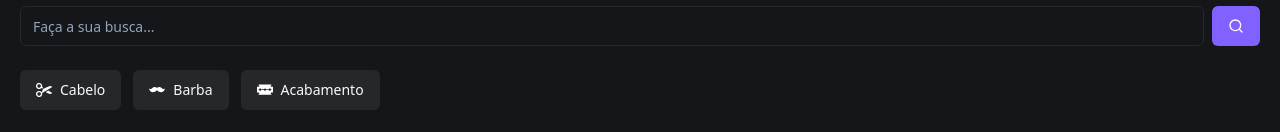
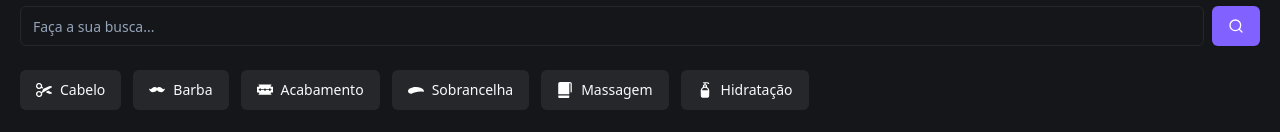
Before and after one commit to Srhiulli/barber, a Next.js app: page / in a window 1280 px wide. Shown: the part 172-304 px from the top of the page. Built offline with nearby package versions, Linux system fonts and the light colour scheme; no server answers; the database is empty.

Commit message:
feat: add more items to quick search

```diff
--- a/app/page.tsx
+++ b/app/page.tsx
@@ -30,8 +30,8 @@ const Home = async () => {
           </Button>
         </div>
 
-        <div className="flex gap-3 mt-6">
-          <Button className="gap-2" variant="secondary">
+        <div className="flex gap-3 mt-6 overflow-auto [&::-webkit-scrollbar]:hidden">
+          <Button className="gap-2 " variant="secondary">
             <Image src="/cabelo.svg" width={16} height={16} alt="Cabelo" />
             Cabelo
           </Button>
@@ -47,6 +47,28 @@ const Home = async () => {
               alt="Acabamento"
             />
             Acabamento
+          </Button>
+          <Button className="gap-2" variant="secondary">
+            <Image
+              src="/sobrancelha.svg"
+              width={16}
+              height={16}
+              alt="Sobrancelha"
+            />
+            Sobrancelha
+          </Button>
+          <Button className="gap-2" variant="secondary">
+            <Image src="/massagem.svg" width={16} height={16} alt="Massagem" />
+            Massagem
+          </Button>
+          <Button className="gap-2" variant="secondary">
+            <Image
+              src="/hidratacao.svg"
+              width={16}
+              height={16}
+              alt="Hidratação"
+            />
+            Hidratação
           </Button>
         </div>
 
```
